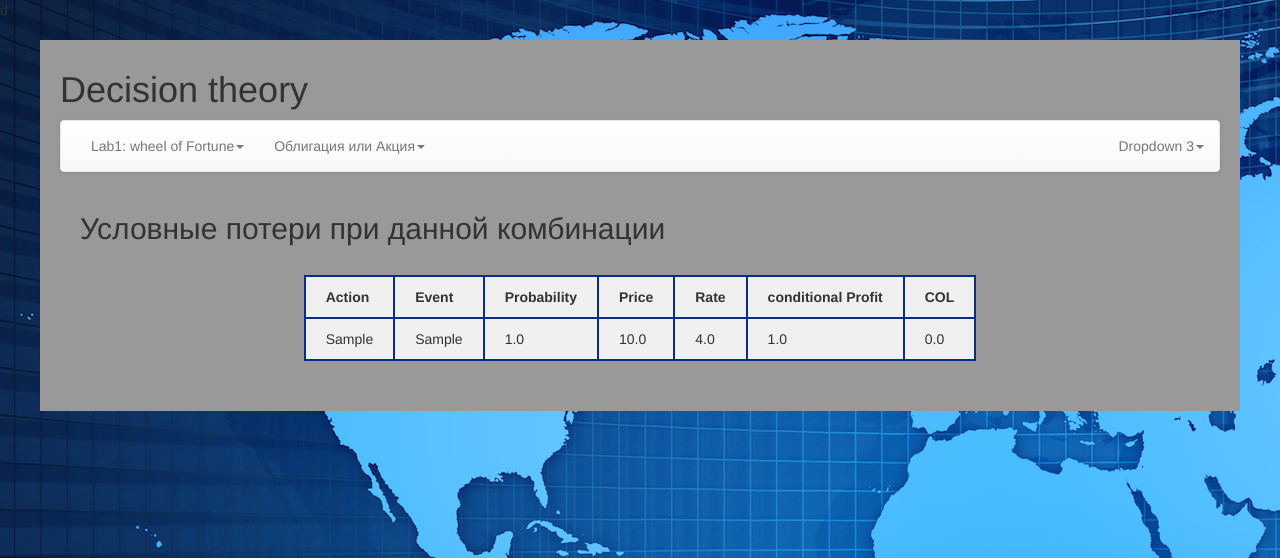
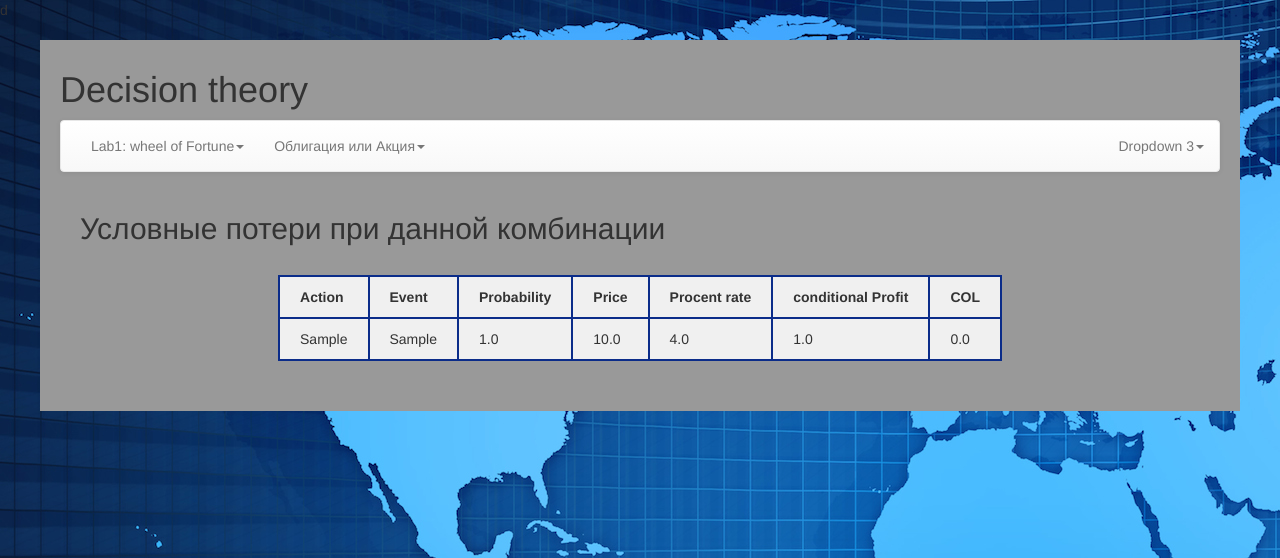
Before and after one commit to Askarb/decisionTheory, a Django app: page /bond/col in a window 1280 px wide. Shown: the top 558 px of the page. Run offline with Django 3.2, Linux system fonts and the light colour scheme; tables that the repository leaves empty hold one stand-in row (values such as "Sample post"); some libraries are stand-ins or nearby versions.

Commit message:
lab 4: changed verbose names in HTML

```diff
--- a/templates/bond/col.html
+++ b/templates/bond/col.html
@@ -8,7 +8,7 @@
                 <th>Event</th>
                 <th>Probability</th>
                 <th>Price</th>
-                <th>Rate</th>
+                <th>Procent rate</th>
                 <th>conditional Profit</th>
                 <th>COL</th>
             </tr>
--- a/templates/bond/reportEMV.html
+++ b/templates/bond/reportEMV.html
@@ -16,7 +16,7 @@
                     <th>Event</th>
                     <th>Probability</th>
                     <th>Price</th>
-                    <th>Rate</th>
+                    <th>Procent rate</th>
                 </tr>
             </thead>
             <tbody>
--- a/templates/bond/reportEOL.html
+++ b/templates/bond/reportEOL.html
@@ -17,7 +17,7 @@
                     <th>Event</th>
                     <th>Probability</th>
                     <th>Price</th>
-                    <th>Rate</th>
+                    <th>Procent rate</th>
                 </tr>
             </thead>
             <tbody>
--- a/templates/bond/wol.html
+++ b/templates/bond/wol.html
@@ -8,7 +8,7 @@
                 <th>Event</th>
                 <th>Probability</th>
                 <th>Price</th>
-                <th>Rate</th>
+                <th>Procent rate</th>
                 <th>conditional Profit</th>
                 <th>COL</th>
                 <th>WOL</th>
```
